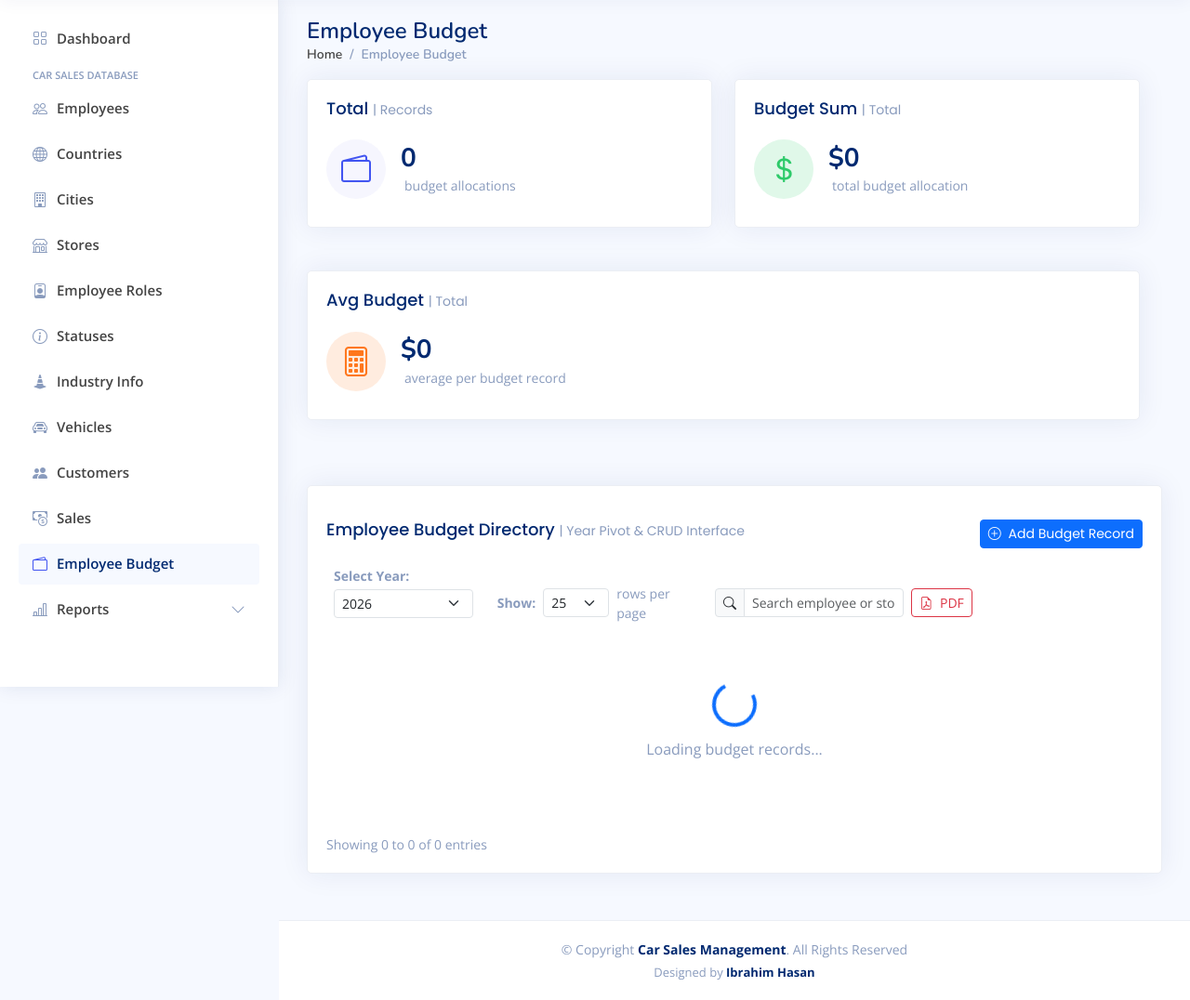
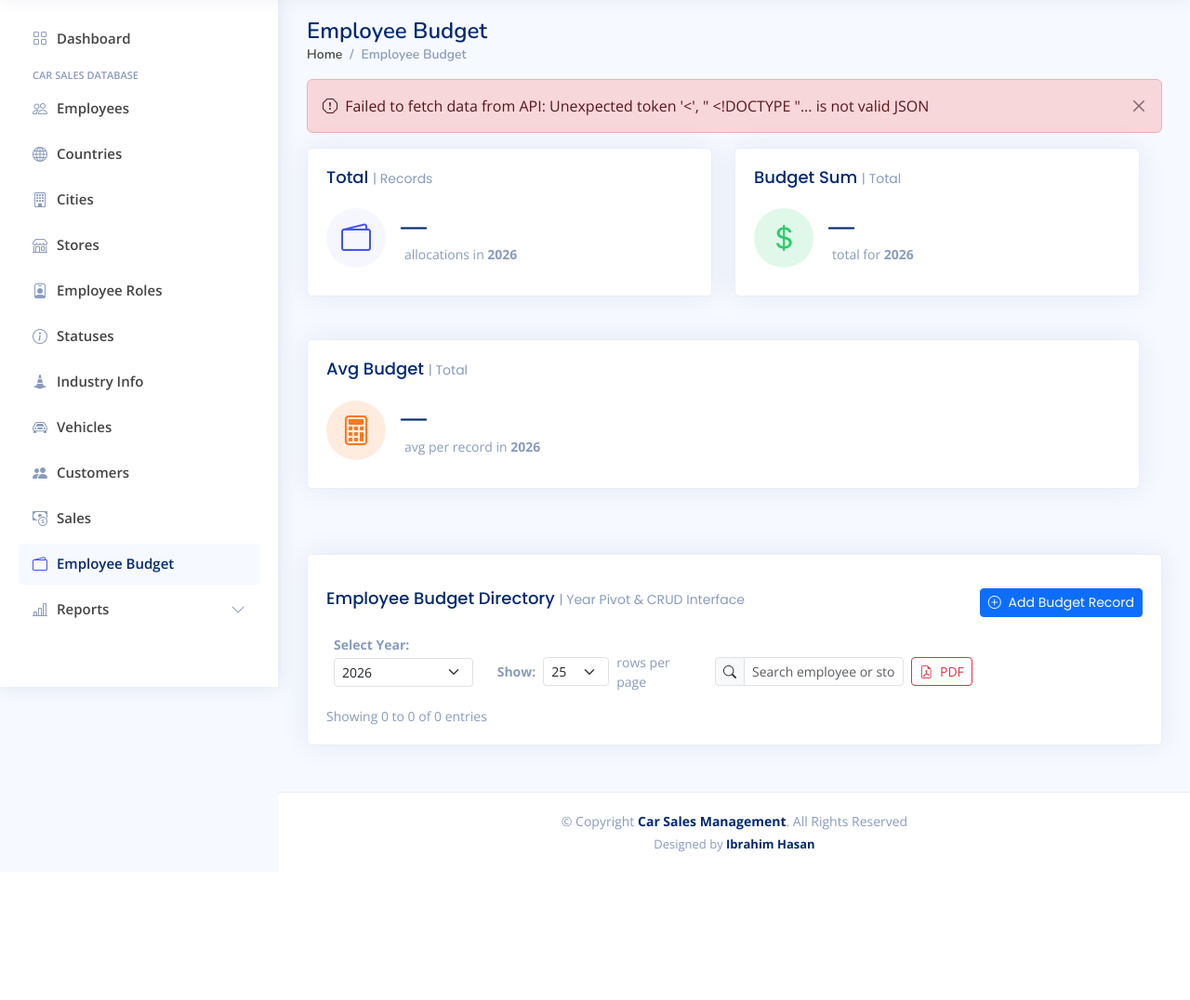
Before and after one commit to iriyasat/internship_django_project, a Django app: page /budgets/ in a window 1280 px wide. Shown: the part 61-1137 px from the top of the page at 93% size. After the commit the page ends 977 px from the top, so only its background shows below. Run offline with Django 5.2, Linux system fonts and the light colour scheme; the visitor is signed in with stand-in values (Sample User, id 1); data that the repository does not hold is empty; some libraries are stand-ins or nearby versions.

Commit message:
perf: optimize UI performance by implementing lazy loading for dropdowns and separating dashboard statistics fetching.

```diff
--- a/project1/car_sales/urls.py
+++ b/project1/car_sales/urls.py
@@ -34,6 +34,7 @@
     path('api/inventory/', inventory_api, name='inventory_api'),
     path('api/inventory/<int:pk>/', inventory_api, name='inventory_api_detail'),
     path('api-page/inventory/', inventory_api_page_view, name='inventory_api_page_view'),
+    path('api/budgets/stats/', budget_stats_api, name='budget_stats_api'),
 ]
 
 # Dynamically register the 10 CRUD API endpoints to avoid boilerplate code
--- a/project1/car_sales/views.py
+++ b/project1/car_sales/views.py
@@ -216,14 +216,10 @@
 @login_required
 def selling_view(request):
     profile = get_employee_profile(request)
-    vehicles = VehicleInfo.objects.select_related('make').all()[:1000]
-    customers = filter_by_hierarchy(CustomerInfo.objects.all(), request, profile, 'sales__store', 'sales__employee').distinct()[:1000]
     employees = filter_by_hierarchy(Employee.objects.all(), request, profile, 'store', 'self')
     stores = filter_by_hierarchy(Store.objects.all(), request, profile, 'self', None)
     context = {
         'active_tab': 'sales',
-        'vehicles': vehicles,
-        'customers': customers,
         'employees': employees,
         'stores': stores,
     }
@@ -1096,6 +1092,32 @@
     return generic_model_api(request, EmployeeBudget, EmployeeBudgetSerializer, ['employee__first_name', 'employee__last_name', 'store__store_name', 'budget_year'], pk, 'store', 'employee')
 
 
+@api_view(['GET'])
+def budget_stats_api(request):
+    """Lightweight endpoint: returns count, total_sum, and avg for a given budget_year."""
+    if not request.user.is_authenticated:
+        return Response({"status": False, "message": "Authentication required."}, status=status.HTTP_401_UNAUTHORIZED)
+
+    from django.db.models import Count, Sum, Avg
+    year = request.GET.get('budget_year')
+    qs = EmployeeBudget.objects.all()
+    if year:
+        qs = qs.filter(budget_year=year)
+
+    agg = qs.aggregate(
+        total_count=Count('id'),
+        total_sum=Sum('budget_amount'),
+        avg_amount=Avg('budget_amount')
+    )
+
+    return Response({
+        "status": True,
+        "total_count": agg['total_count'] or 0,
+        "total_sum": float(agg['total_sum'] or 0),
+        "avg_amount": float(agg['avg_amount'] or 0),
+    }, status=status.HTTP_200_OK)
+
+
 # --- API Endpoint implementing Supervisor's Stored-Procedure/Raw SQL approach ---
 
 @api_view(['GET', 'POST', 'PUT', 'DELETE'])
--- a/project1/templates/car_sales/budget_view.html
+++ b/project1/templates/car_sales/budget_view.html
@@ -66,8 +66,8 @@
                 <i class="bi bi-wallet2"></i>
               </div>
               <div class="ps-3">
-                <h6 id="card-total-count">0</h6>
-                <span class="text-muted small pt-2 ps-1">budget allocations</span>
+                <h6 id="card-total-count">—</h6>
+                <span class="text-muted small pt-2 ps-1">allocations in <span class="card-year-label fw-bold"></span></span>
               </div>
             </div>
           </div>
@@ -84,8 +84,8 @@
                 <i class="bi bi-currency-dollar"></i>
               </div>
               <div class="ps-3">
-                <h6 id="card-page-target">$0</h6>
-                <span class="text-muted small pt-2 ps-1">total budget allocation</span>
+                <h6 id="card-page-target">—</h6>
+                <span class="text-muted small pt-2 ps-1">total for <span class="card-year-label fw-bold"></span></span>
               </div>
             </div>
           </div>
@@ -102,8 +102,8 @@
                 <i class="bi bi-calculator" style="color: #ff771d;"></i>
               </div>
               <div class="ps-3">
-                <h6 id="card-page-avg">$0</h6>
-                <span class="text-muted small pt-2 ps-1">average per budget record</span>
+                <h6 id="card-page-avg">—</h6>
+                <span class="text-muted small pt-2 ps-1">avg per record in <span class="card-year-label fw-bold"></span></span>
               </div>
             </div>
           </div>
@@ -481,31 +481,52 @@
     }
   });
 
+  // Fetch stats (count/sum/avg) from a single lightweight API call
+  function fetchStats() {
+    const selectedYear = yearSelect.value;
+    document.querySelectorAll('.card-year-label').forEach(el => el.textContent = selectedYear);
+    // Show loading dashes while fetching
+    document.getElementById('card-total-count').textContent = '—';
+    document.getElementById('card-page-target').textContent = '—';
+    document.getElementById('card-page-avg').textContent = '—';
+
+    fetch(`/api/budgets/stats/?budget_year=${selectedYear}`)
+      .then(r => r.json())
+      .then(res => {
+        if (res.status) {
+          document.getElementById('card-total-count').textContent = res.total_count.toLocaleString();
+          document.getElementById('card-page-target').textContent = '$' + Math.round(res.total_sum).toLocaleString();
+          document.getElementById('card-page-avg').textContent = '$' + Math.round(res.avg_amount).toLocaleString();
+        }
+      })
+      .catch(err => console.error('Stats fetch error:', err));
+  }
+
   function fetchData() {
     loadingSpinner.style.display = 'block';
     tableWrapper.style.display = 'none';
     paginationControls.style.display = 'none';
 
+    // Fetch card stats separately — single DB query, no data download
+    fetchStats();
+
     const selectedYear = yearSelect.value;
-    // Querying with large page_size=10000 to fetch all records for the selected year
-    const url = `/api/budgets/?page=1&page_size=10000&budget_year=${selectedYear}`;
+    const url = `/api/budgets/?page=1&page_size=100&budget_year=${selectedYear}`;
 
     fetch(url)
       .then(response => {
-        if (!response.ok) {
-          throw new Error(`API returned status ${response.status}`);
-        }
+        if (!response.ok) throw new Error(`API returned status ${response.status}`);
         return response.json();
       })
       .then(res => {
-        if (res.status && Array.isArray(res.data)) {
-          rawData = res.data;
-          processPivotData();
-          renderTable();
-        } else {
+        if (!res.status || !Array.isArray(res.data)) {
           showError(res.message || 'Failed to fetch budget records.');
           loadingSpinner.style.display = 'none';
+          return;
         }
+        rawData = res.data;
+        processPivotData();
+        renderTable();
       })
       .catch(err => {
         console.error('Fetch error:', err);
@@ -513,6 +534,7 @@
         loadingSpinner.style.display = 'none';
       });
   }
+
 
   function processPivotData() {
     pivotData = {};
@@ -613,7 +635,6 @@
       drawGoogleChart(window.currentEmployees, window.currentEmployeeAmounts);
     }
   });
-  }
 
   function renderTable() {
     loadingSpinner.style.display = 'none';
--- a/project1/templates/car_sales/customer_view.html
+++ b/project1/templates/car_sales/customer_view.html
@@ -283,7 +283,7 @@
   let resizeHandler = function() {};
 
   function fetchChartData() {
-    const url = `/api/customers/?page=1&page_size=1000`;
+    const url = `/api/customers/?page=1&page_size=100`;
     fetch(url)
       .then(response => {
         if (!response.ok) {
```
Also changed, not shown: project1/templates/car_sales/selling_view.html (+47 -6 lines).
